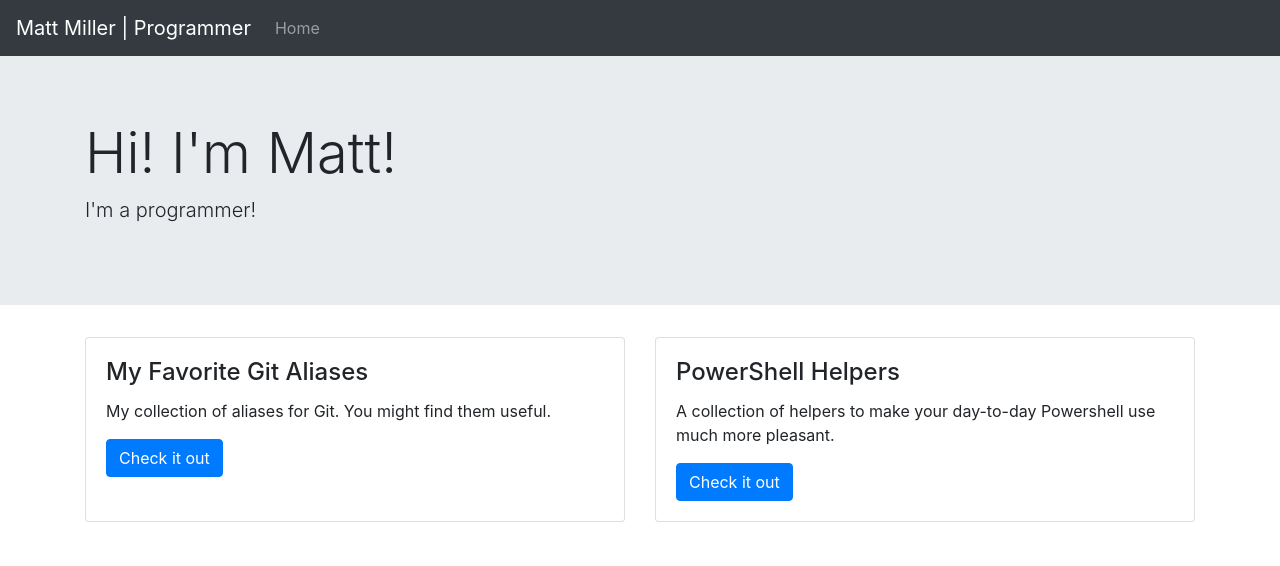
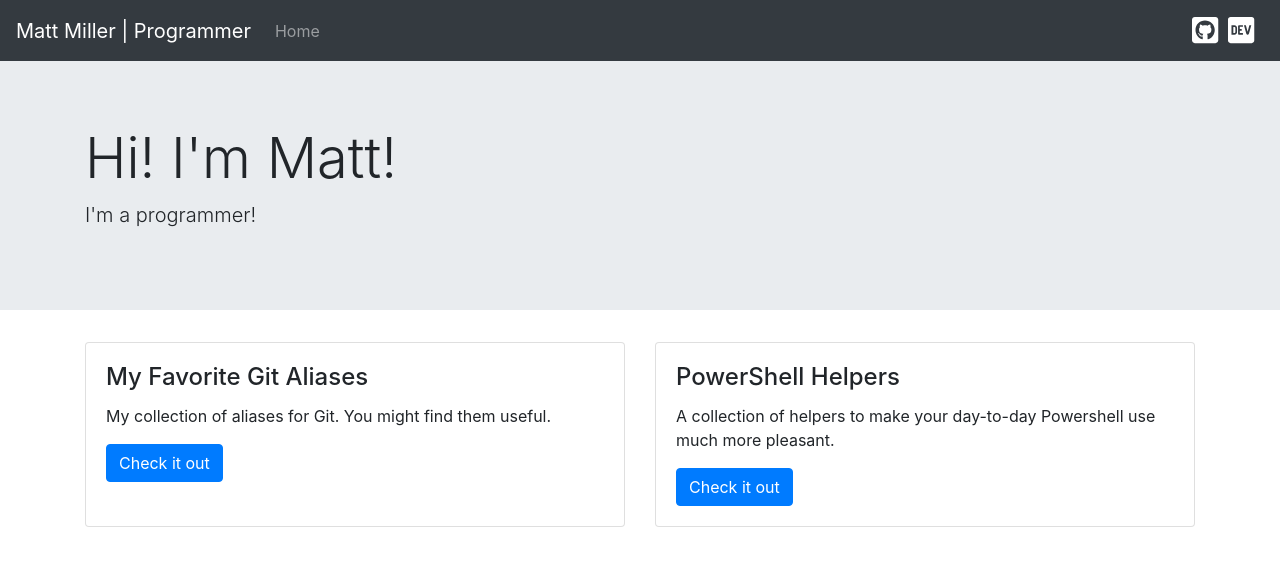
Before and after one commit to MegaMattMiller/mattmillercodes.github.io, a Vue app: page / in a window 1280 px wide. Shown: the top 566 px of the page. Built offline with nearby package versions, Linux system fonts and the light colour scheme.

Commit message:
feat: added back in site icons

```diff
--- a/package.json
+++ b/package.json
@@ -8,6 +8,9 @@
     "lint": "vue-cli-service lint"
   },
   "dependencies": {
+    "@fortawesome/fontawesome-svg-core": "^1.2.15",
+    "@fortawesome/free-brands-svg-icons": "^5.7.2",
+    "@fortawesome/vue-fontawesome": "^0.1.5",
     "bootstrap": "^4.3.1",
     "bootstrap-vue": "^2.0.0-rc.13",
     "jquery": "^3.3.1",
--- a/src/components/Header.vue
+++ b/src/components/Header.vue
@@ -1,10 +1,18 @@
 <template>
   <b-navbar toggleable="lg" type="dark" variant="dark">
     <b-navbar-brand to="/">Matt Miller | Programmer</b-navbar-brand>
-    <b-navbar-toggle target="nav_collapse" />
+    <b-navbar-toggle target="nav_collapse"/>
     <b-collapse is-nav id="nav_collapse">
       <b-navbar-nav>
         <b-nav-item to="/">Home</b-nav-item>
+      </b-navbar-nav>
+      <b-navbar-nav class="ml-auto">
+        <a class="navbar-icon" href="https://github.com/MegaMattMiller/" target="_blank">
+          <font-awesome-icon :icon="['fab', 'github-square']"/>
+        </a>
+        <a class="navbar-icon" href="https://dev.to/megamattmiller" target="_blank">
+          <font-awesome-icon :icon="['fab', 'dev']"/>
+        </a>
       </b-navbar-nav>
     </b-collapse>
   </b-navbar>
@@ -18,8 +26,8 @@ export default {
 
 <style scoped>
 .navbar-icon {
-    color: white;
-    font-size: 30px;
-    padding-right: 10px
+  color: white;
+  font-size: 30px;
+  padding-right: 10px;
 }
 </style>
```
Also changed, not shown: 1 other file (tests, documents, lock files or other folders).
